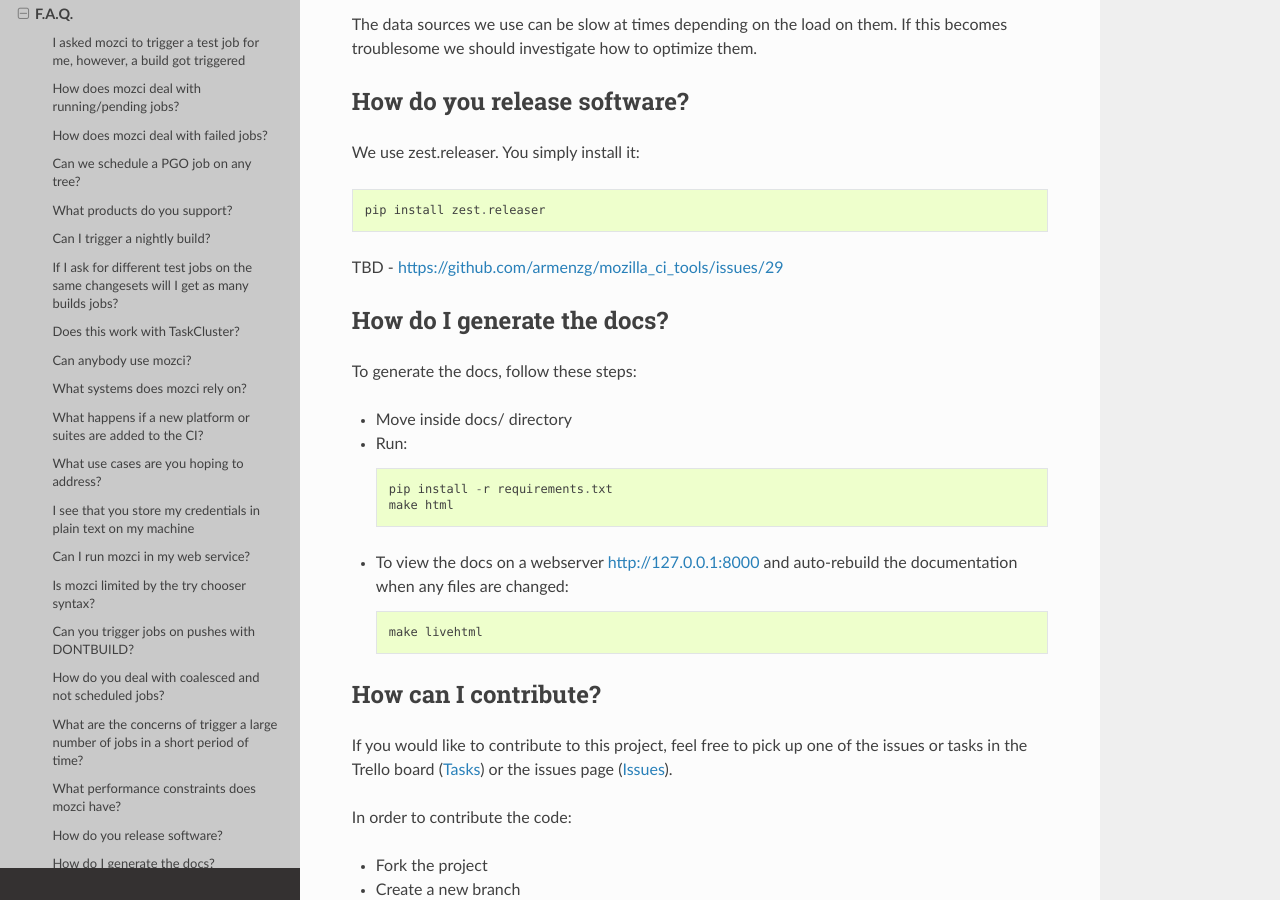
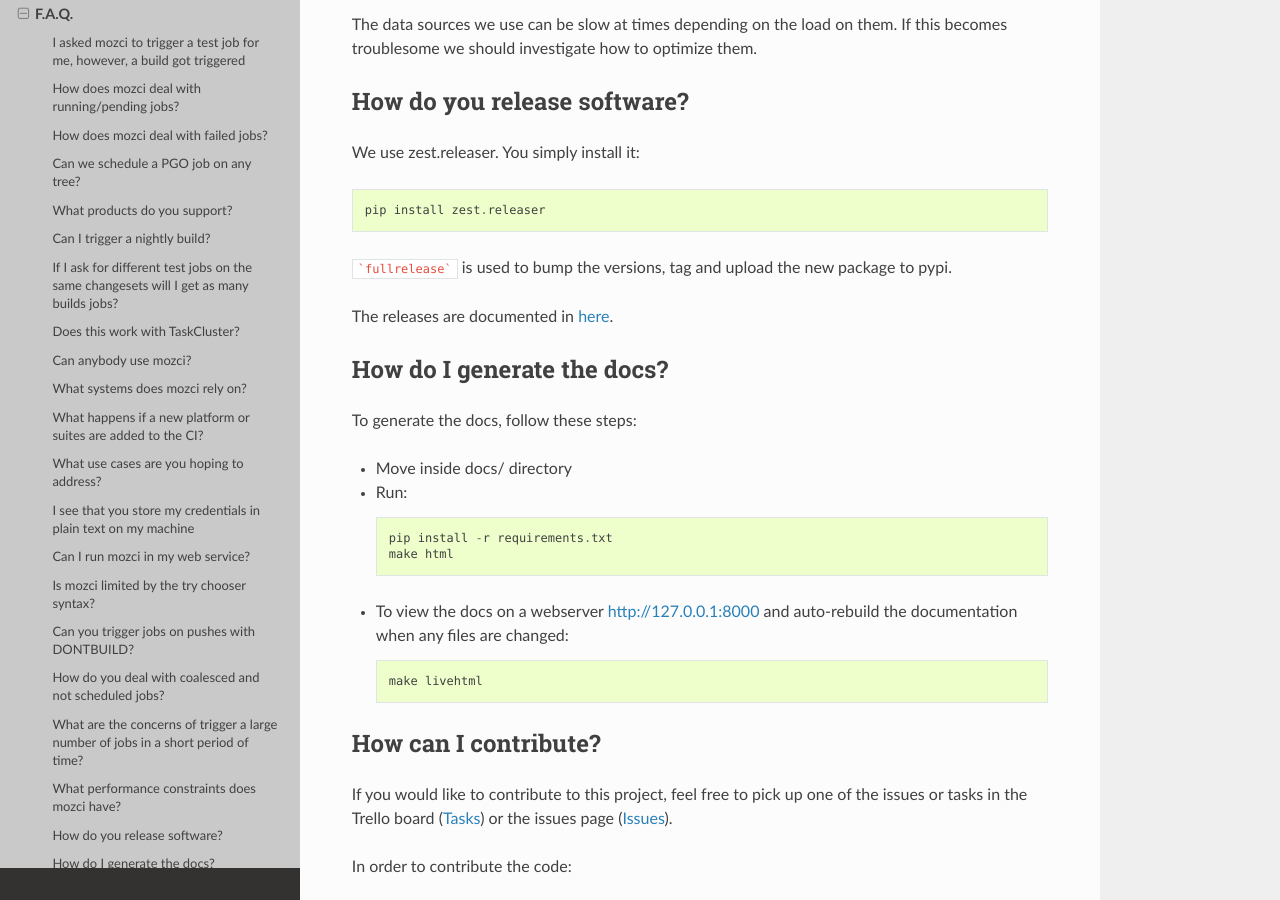
Before and after one commit to mozilla/mozilla_ci_tools, a Sphinx documentation site: the page built from docs/faq.rst, in a window 1280 px wide and 900 px high, scrolled down 4191 px. Built offline with Sphinx 7.4.7 and the Read the Docs theme 2.0.0, drawn with Linux system fonts in a browser that asks for light colours.

Commit message:
Document the release process

````diff
--- a/docs/faq.rst
+++ b/docs/faq.rst
@@ -153,7 +153,9 @@ We use zest.releaser. You simply install it: ::
 
     pip install zest.releaser
 
-TBD - https://github.com/armenzg/mozilla_ci_tools/issues/29
+```fullrelease``` is used to bump the versions, tag and upload the new package to pypi.
+
+The releases are documented in `here <https://github.com/armenzg/mozilla_ci_tools/releases>`_.
 
 How do I generate the docs?
 ^^^^^^^^^^^^^^^^^^^^^^^^^^^
````
